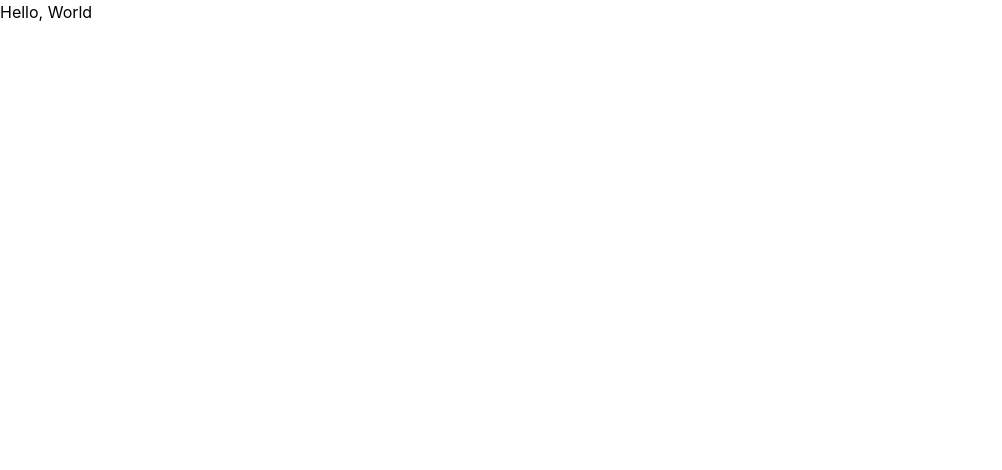
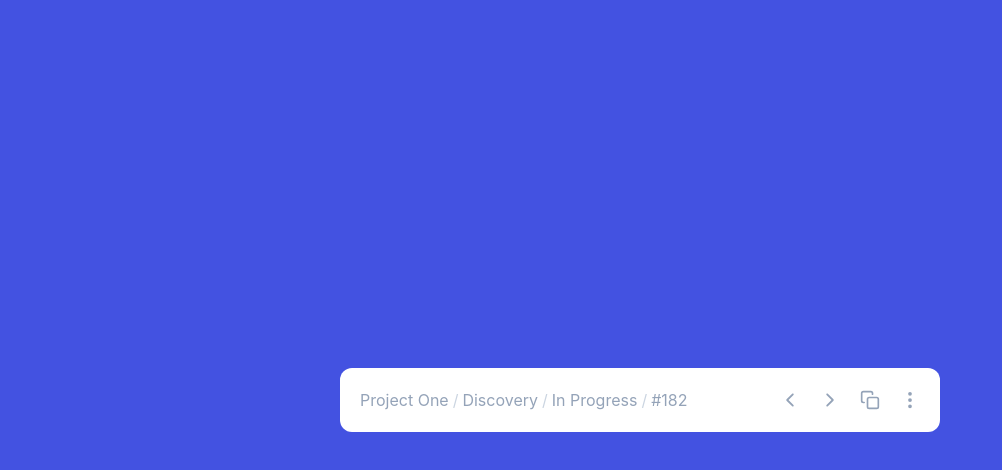
Before and after one commit to mojeeto/task-modal-component-johannes-gerber, a React (Create React App) app: page / in a window 1280 px wide. Shown: the top 470 px of the page, without its empty margins (0-1002 px from the left). Built offline with nearby package versions, Linux system fonts and the light colour scheme; the HTML template or start-up script is replaced by a standard one.

Commit message:
complete head of modal

```diff
--- a/src/App.tsx
+++ b/src/App.tsx
@@ -1,7 +1,12 @@
+import TodoModal from './components/TodoModal';
 
 function App() {
+  const path = ["Project One", "Discovery", "In Progress", "#182"];
+
   return (
-    <div>Hello, World</div>
+    <main className="flex items-center w-[100vw] h-[100vh] justify-center bg-[rgb(67,82,225)]">
+      <TodoModal path={path} />
+    </main>
   );
 }
 
--- /dev/null
+++ b/src/components/Breadcrumb.tsx
@@ -0,0 +1,19 @@
+import React from 'react';
+
+interface BreadcrumbProps {
+  path: string[];
+}
+
+const Breadcrumb: React.FC<BreadcrumbProps> = ({ path }) => {
+
+  return <div className="flex">
+    {path.map((p, index) => (
+      <div key={index} className="text-slate-400">
+        {index !== 0 && <span className="mx-1 text-slate-300">/</span>}{p}
+      </div>)
+    )}
+  </div>;
+}
+
+
+export default Breadcrumb;
--- /dev/null
+++ b/src/components/ModalOptions.tsx
@@ -0,0 +1,15 @@
+import React from 'react';
+import { IoIosArrowBack, IoIosArrowForward } from 'react-icons/io';
+import { FiCopy } from 'react-icons/fi';
+import { BsThreeDotsVertical } from 'react-icons/bs';
+
+const ModalOptions: React.FC = () => {
+  return <div className="flex gap-5 text-xl text-slate-400">
+    <IoIosArrowBack />
+    <IoIosArrowForward />
+    <FiCopy />
+    <BsThreeDotsVertical />
+  </div>
+}
+
+export default ModalOptions;
--- /dev/null
+++ b/src/components/TodoModal.tsx
@@ -0,0 +1,22 @@
+import React from 'react';
+import Breadcrumb from './Breadcrumb';
+import ModalOptions from './ModalOptions';
+
+interface TodoModalProps {
+  path?: Array<string>;
+}
+
+const TodoModal: React.FC<TodoModalProps> = ({ path }) => {
+  return <div className="bg-white p-5 rounded-xl w-[600px]">
+    {/* main modal */}
+    <div className="flex justify-between items-center">
+      {/* breadcrumb */}
+      {path !== undefined && <Breadcrumb path={path} />}
+      {/* options */}
+      <ModalOptions />
+    </div>
+  </div>;
+}
+
+
+export default TodoModal;
```
